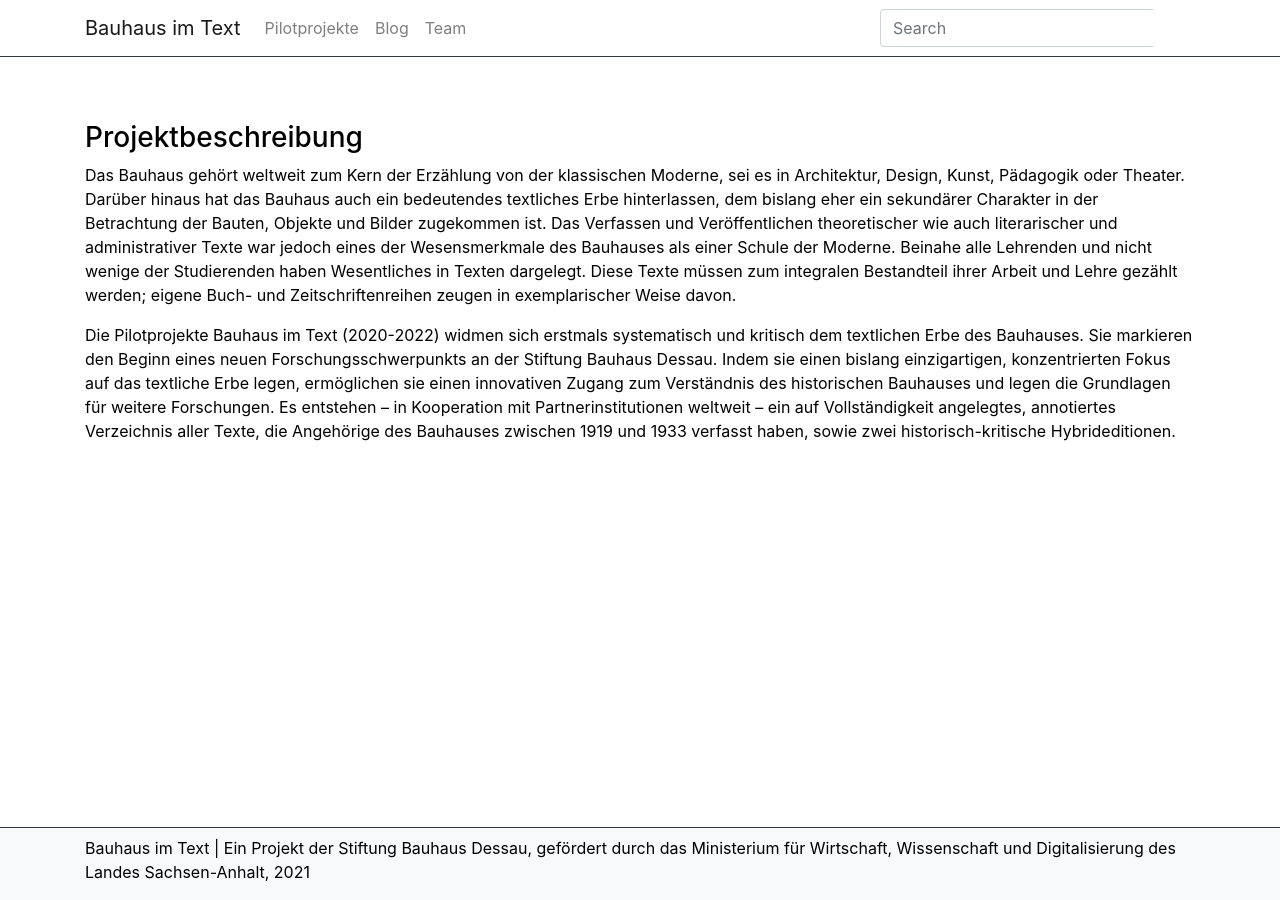
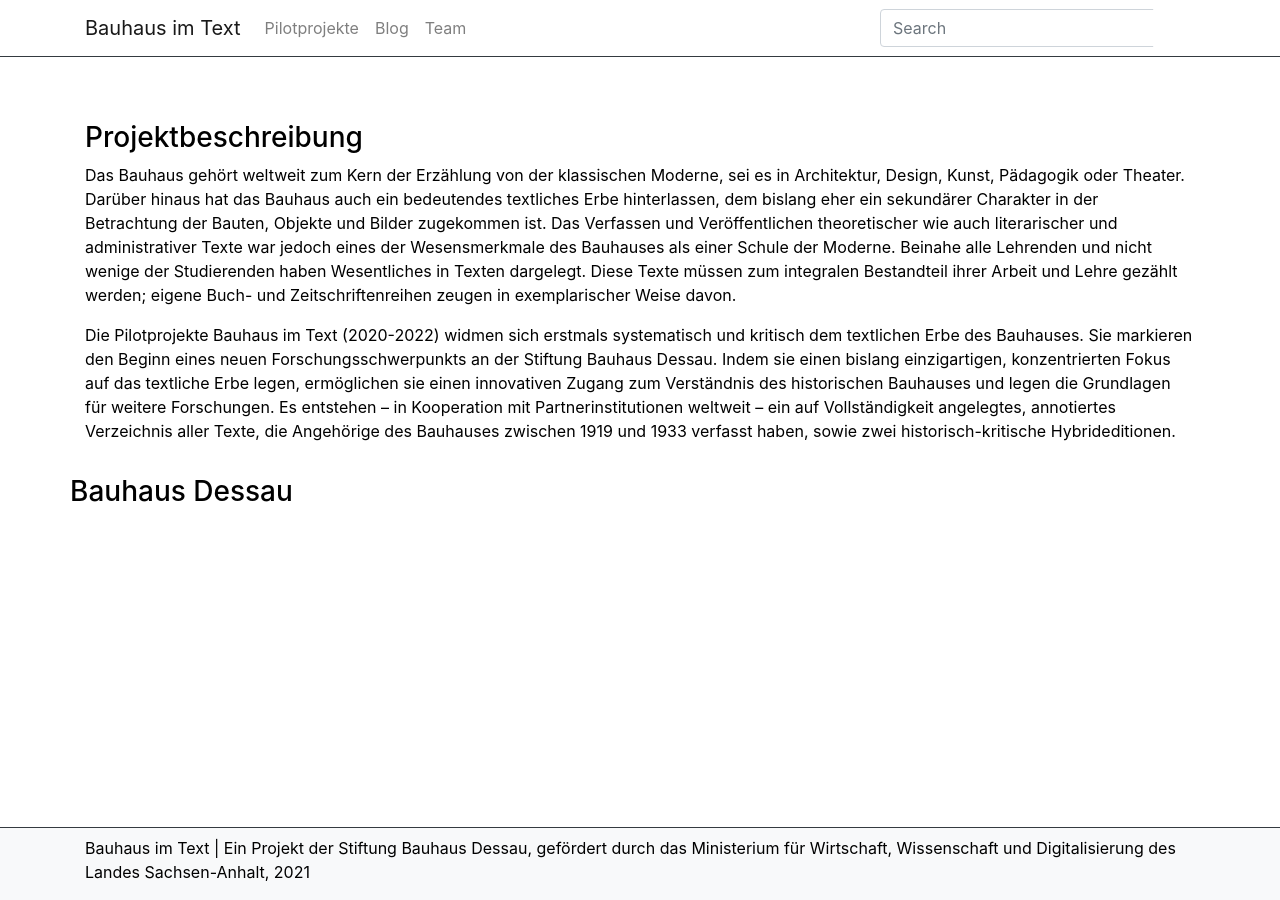
Before and after one commit to Bauhaus-im-Text/internetauftritt, a Jekyll site: the page built from pages/index.md, in a window 1280 px wide. Built offline with Jekyll 4.4.1, drawn with Linux system fonts in a browser that asks for light colours.

Commit message:
Update page.html

```diff
--- a/_layouts/page.html
+++ b/_layouts/page.html
@@ -9,6 +9,7 @@
 <div class="container">
     <div class="row">
         <div class="sidebar">
+            <p><h3>Bauhaus Dessau</h3></p>
         </div>
     </div>
 </div>
```
